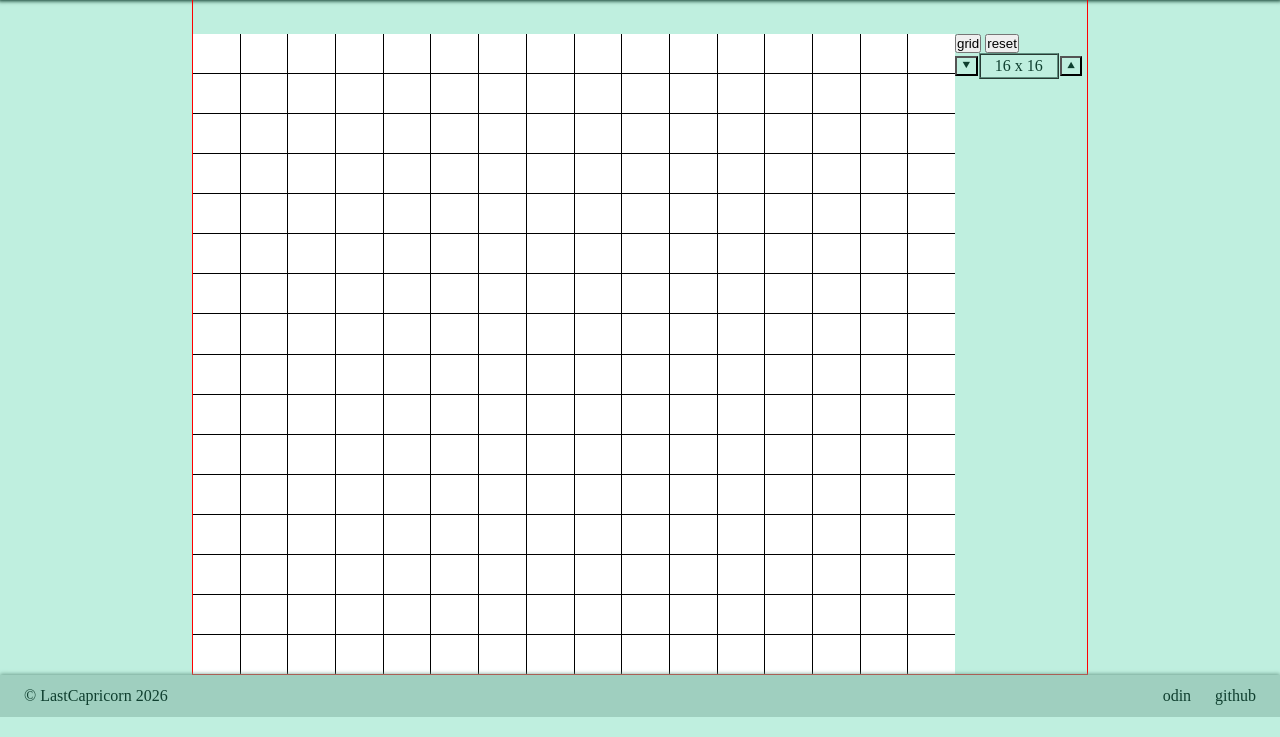
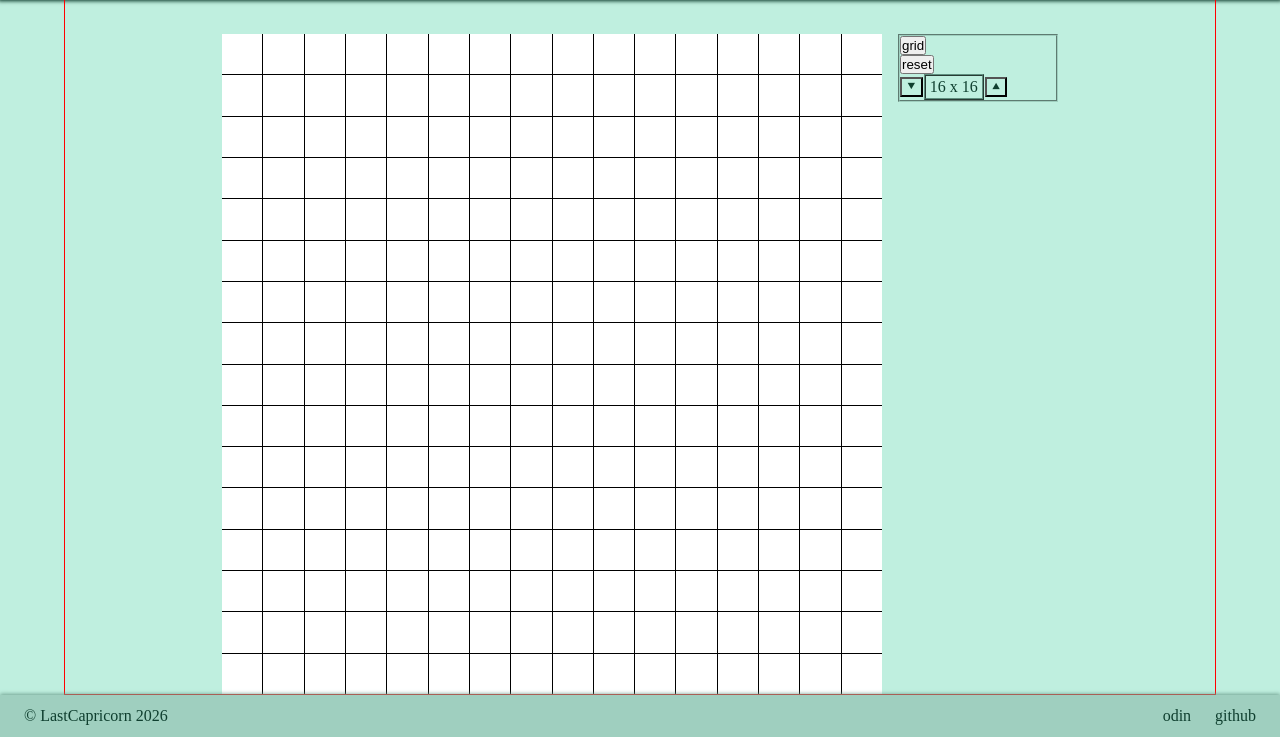
Before and after one commit to LastCapricorn/etch-a-sketch-2026, a plain HTML site: page index.html in a window 1280 px wide. Shown: the part 83-820 px from the top of the page. Drawn offline with Linux system fonts and the light colour scheme.

Commit message:
Ensure that Sketch Board keeps Square Shape
- therefore a few changes in CSS
- a 2nd media query for more responsiveness

```diff
--- a/css/style.css
+++ b/css/style.css
@@ -35,7 +35,6 @@ body {
   display: flex;
   flex-direction: column;
 }
-
 header {
   background-color: var(--col0b);
   color: var(--col01);
@@ -84,7 +83,6 @@ header {
   transform: rotateZ(180deg);
   transition: transform 500ms ease-in-out;
 }
-
 footer {
   background-color: var(--col03);
   box-shadow: 0px -1px 4px 0px var(--col06);
@@ -114,7 +112,6 @@ a:hover {
   color: var(--col03);
   transition: all 600ms ease-out;
 }
-
 main {
   width: 90%;
   margin: 0 auto;
@@ -124,9 +121,11 @@ main {
 }
 #sketch-board {
   cursor: crosshair;
-  margin-top: 12px;
+  width: 100%;
+  aspect-ratio: 1 / 1;
+  margin: 12px 0px;
   background-color: var(--theme-bg, var(--theme-light));
-  flex: 1;
+  flex: none;
   display: flex;
   flex-direction: column;
   gap: var(--grid-toggle, 1px);
@@ -141,12 +140,14 @@ main {
   flex: 1;
 }
 #settings-panel {
-  flex: auto;
+  width: 100%;
+  border: 2px groove var(--col03);
+  flex: none;
+  display: flex;
 }
 .current {
   transition: background-color 500ms ease-out;
 }
-
 #change-size {
   display: flex;
   align-items: center;
@@ -160,7 +161,7 @@ main {
   color: var(--col0c);
 }
 #grid-size {
-  width: 80px;
+  width: 60px;
   text-align: center;
   padding: 2px 0px;
   background-color: var(--col01);
@@ -168,7 +169,7 @@ main {
   border: 2px ridge var(--col07);
 }
 
-@media screen and (min-width: 960px) {
+@media screen and (min-width: 734px) {
   #lc-title {
     gap: 24px;
     padding: 12px 0px 12px 24px;
@@ -178,19 +179,14 @@ main {
     padding: 0px 24px 8px 0px;
   }
   main {
-    width: 70%;
-    flex-direction: row;
-    border: 1px solid red;
+    align-items: center;
   }
   #sketch-board {
-    max-width: 762px;
-    max-height: 762px;
-    margin-top: 36px;
-    flex: 10;
+    max-width: 660px;
+    margin: 36px 0px 16px;
   }
   #settings-panel {
-    margin-top: 36px;
-    flex: 0;
+    max-width: 660px;
   }
   footer p {
     padding: 12px 0px 12px 24px;
@@ -203,3 +199,21 @@ main {
     padding: 12px;
   }
 }
+
+@media screen and (min-width: 950px) {
+  main {
+    border: 1px solid red;
+    flex-direction: row;
+    justify-content: center;
+    align-items: flex-start;
+  }
+  #sketch-board {
+    margin: 36px 16px 0px 0px;
+  }
+  #settings-panel {
+    width: 160px;
+    margin-top: 36px;
+    flex-direction: column;
+    align-items: flex-start;
+  }
+}
```
